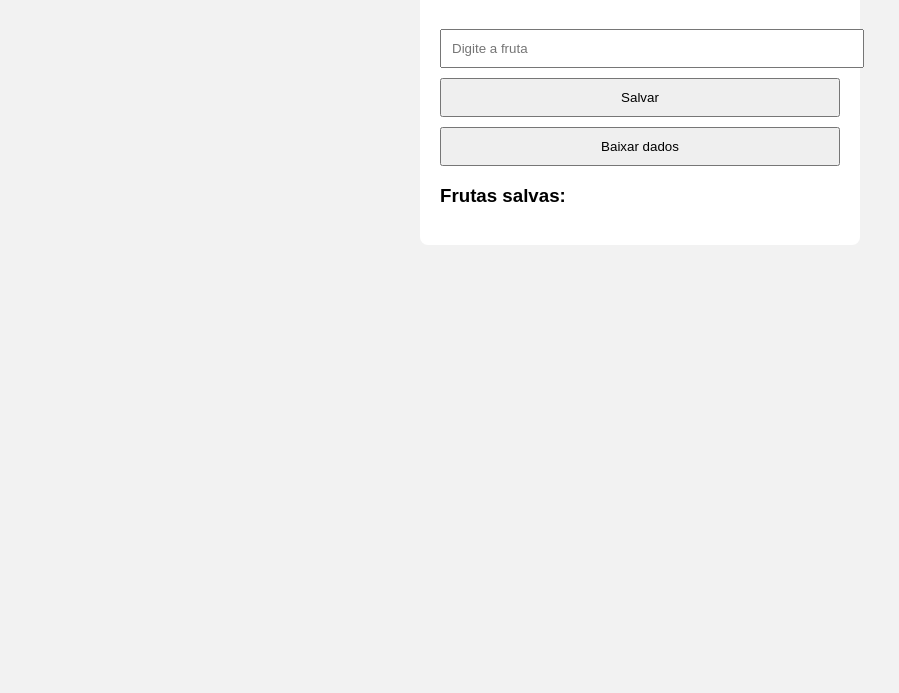
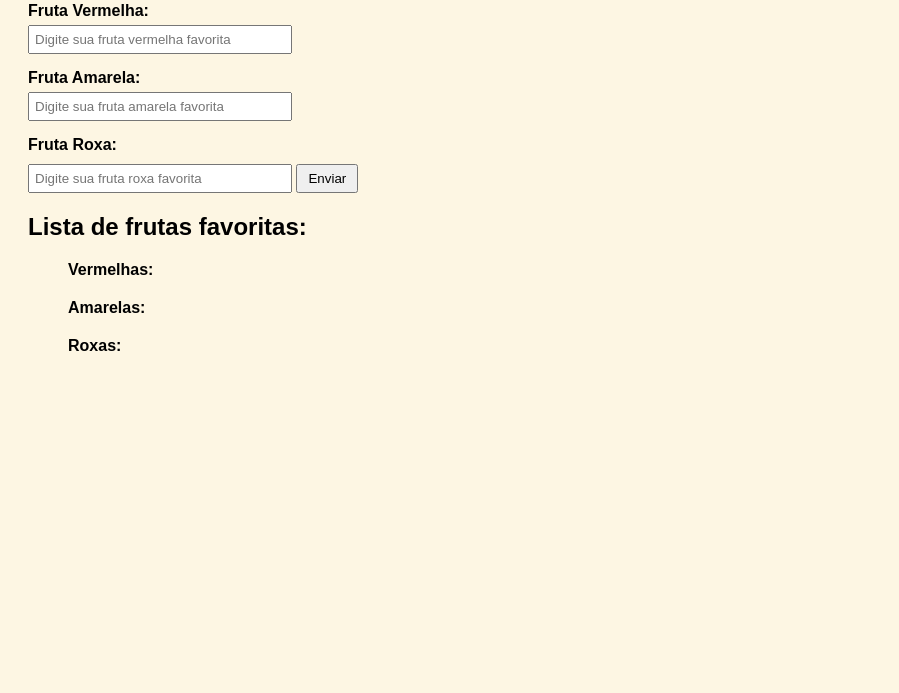
Before and after one commit to SKYHOMBUS/Sksksksksk, a plain HTML site: page index.html in a window 1280 px wide. Shown: the part 107-800 px from the top of the page, without its empty margins (0-899 px from the left). Drawn offline with Linux system fonts and the light colour scheme.

Commit message:
Refactor index.html for improved structure and styling

```diff
--- a/index.html
+++ b/index.html
@@ -2,82 +2,94 @@
 <html lang="pt-BR">
 <head>
   <meta charset="UTF-8">
-<title>Frutas favoritas 🍎</title>
-
+  <title>Frutas Favoritas</title>
   <style>
-body {
-  font-family: Arial;
-  background: #f2f2f2;
-  padding: 30px;
-}
-.box {
-  background: white;
-  max-width: 400px;
-  margin: auto;
-  padding: 20px;
-  border-radius: 8px;
-}
-input, button {
-  width: 100%;
-  padding: 10px;
-  margin-top: 10px;
-}
-ul {
-  margin-top: 10px;
-}
+    body { font-family: sans-serif; padding: 20px; background: #fdf6e3; }
+    h1 { color: #333; }
+    label { display: block; margin-top: 15px; font-weight: bold; }
+    input { padding: 5px; width: 250px; margin-top: 5px; }
+    button { padding: 5px 10px; margin-top: 10px; cursor: pointer; }
+    ul { margin-top: 20px; }
+    li { margin-bottom: 5px; }
   </style>
 </head>
+<body>
+  <h1>Frutas Favoritas 🍎🍌🍇</h1>
 
-<body>
+  <form id="formFrutas">
+    <label>Fruta Vermelha:</label>
+    <input type="text" id="vermelha" placeholder="Digite sua fruta vermelha favorita" required>
 
-<div class="box">
-  <h2>🍉 Fruta preferida</h2>
+    <label>Fruta Amarela:</label>
+    <input type="text" id="amarela" placeholder="Digite sua fruta amarela favorita" required>
 
-  <input id="fruta" placeholder="Digite a fruta">
-  <button onclick="salvar()">Salvar</button>
-  <button onclick="baixar()">Baixar dados</button>
+    <label>Fruta Roxa:</label>
+    <input type="text" id="roxa" placeholder="Digite sua fruta roxa favorita" required>
 
-  <h3>Frutas salvas:</h3>
-  <ul id="lista"></ul>
-</div>
+    <button type="submit">Enviar</button>
+  </form>
+
+  <h2>Lista de frutas favoritas:</h2>
+  <ul id="listaVermelha"><strong>Vermelhas:</strong></ul>
+  <ul id="listaAmarela"><strong>Amarelas:</strong></ul>
+  <ul id="listaRoxa"><strong>Roxas:</strong></ul>
 
   <script>
-let frutas = JSON.parse(localStorage.getItem("frutas")) || [];
+    const form = document.getElementById('formFrutas');
 
-function salvar() {
-  const fruta = document.getElementById("fruta").value;
-  if (!fruta) return;
-
-  frutas.push(fruta);
-  localStorage.setItem("frutas", JSON.stringify(frutas));
-  document.getElementById("fruta").value = "";
-  mostrar();
+    // Função para pegar frutas do localStorage ou criar arrays vazios
+    function getFrutas() {
+      return {
+        vermelha: JSON.parse(localStorage.getItem('vermelha') || '[]'),
+        amarela: JSON.parse(localStorage.getItem('amarela') || '[]'),
+        roxa: JSON.parse(localStorage.getItem('roxa') || '[]')
+      };
     }
 
-function mostrar() {
-  const lista = document.getElementById("lista");
-  lista.innerHTML = "";
-  frutas.forEach(f => {
-    const li = document.createElement("li");
-    li.textContent = f;
-    lista.appendChild(li);
-  });
+    // Função para salvar frutas no localStorage
+    function saveFrutas(frutas) {
+      localStorage.setItem('vermelha', JSON.stringify(frutas.vermelha));
+      localStorage.setItem('amarela', JSON.stringify(frutas.amarela));
+      localStorage.setItem('roxa', JSON.stringify(frutas.roxa));
     }
 
-function baixar() {
-  const blob = new Blob(
-    [JSON.stringify(frutas, null, 2)],
-    { type: "application/json" }
-  );
+    // Função para atualizar a lista na tela
+    function atualizarLista() {
+      const frutas = getFrutas();
+      const ulV = document.getElementById('listaVermelha');
+      const ulA = document.getElementById('listaAmarela');
+      const ulR = document.getElementById('listaRoxa');
 
-  const link = document.createElement("a");
-  link.href = URL.createObjectURL(blob);
-  link.download = "frutas.json";
-  link.click();
+      ulV.innerHTML = '<strong>Vermelhas:</strong>';
+      frutas.vermelha.forEach(f => { const li = document.createElement('li'); li.textContent = f; ulV.appendChild(li); });
+
+      ulA.innerHTML = '<strong>Amarelas:</strong>';
+      frutas.amarela.forEach(f => { const li = document.createElement('li'); li.textContent = f; ulA.appendChild(li); });
+
+      ulR.innerHTML = '<strong>Roxas:</strong>';
+      frutas.roxa.forEach(f => { const li = document.createElement('li'); li.textContent = f; ulR.appendChild(li); });
     }
 
-mostrar();
+    form.addEventListener('submit', (e) => {
+      e.preventDefault();
+      const frutas = getFrutas();
+
+      const vermelha = document.getElementById('vermelha').value.trim();
+      const amarela = document.getElementById('amarela').value.trim();
+      const roxa = document.getElementById('roxa').value.trim();
+
+      if (vermelha) frutas.vermelha.push(vermelha);
+      if (amarela) frutas.amarela.push(amarela);
+      if (roxa) frutas.roxa.push(roxa);
+
+      saveFrutas(frutas);
+      atualizarLista();
+
+      form.reset(); // Limpa os campos
+    });
+
+    // Atualiza lista quando a página carrega
+    atualizarLista();
   </script>
-
 </body>
 </html>
```
Lines whose indentation alone changed are shown as unchanged.
